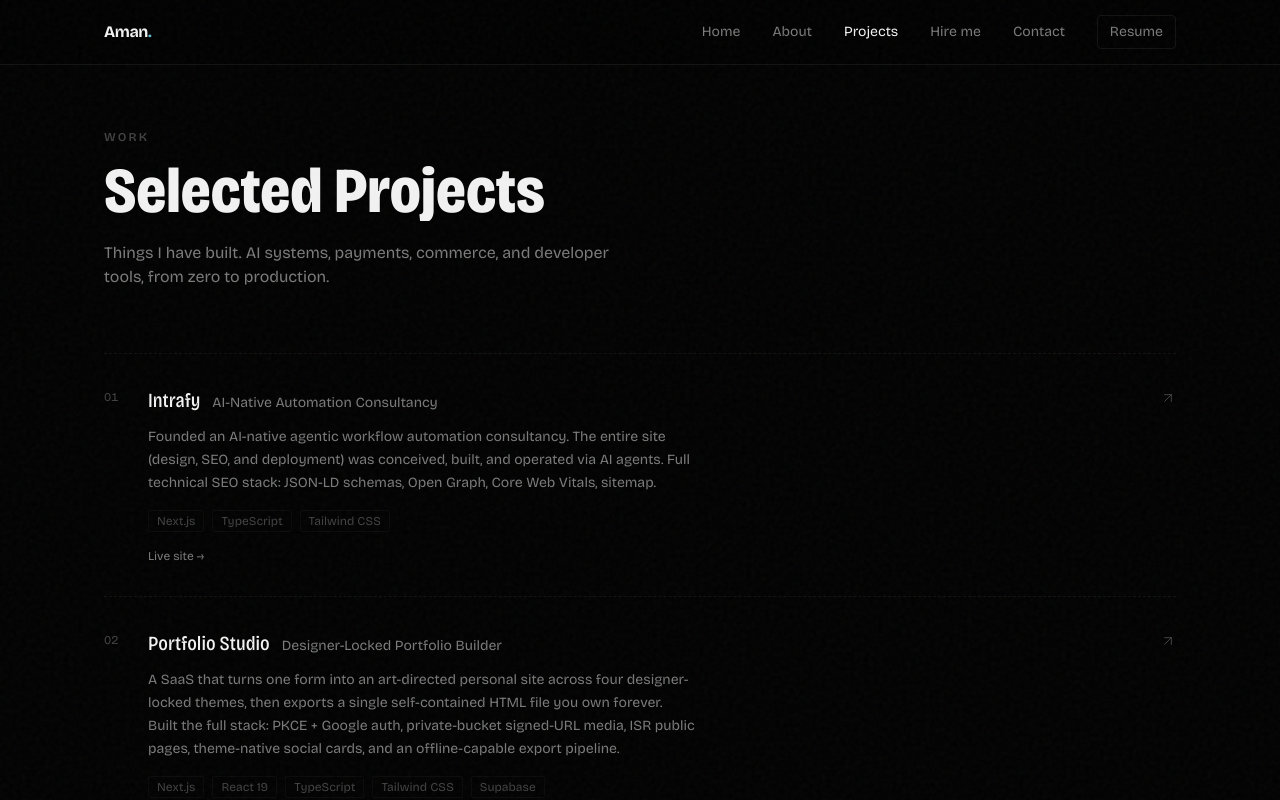
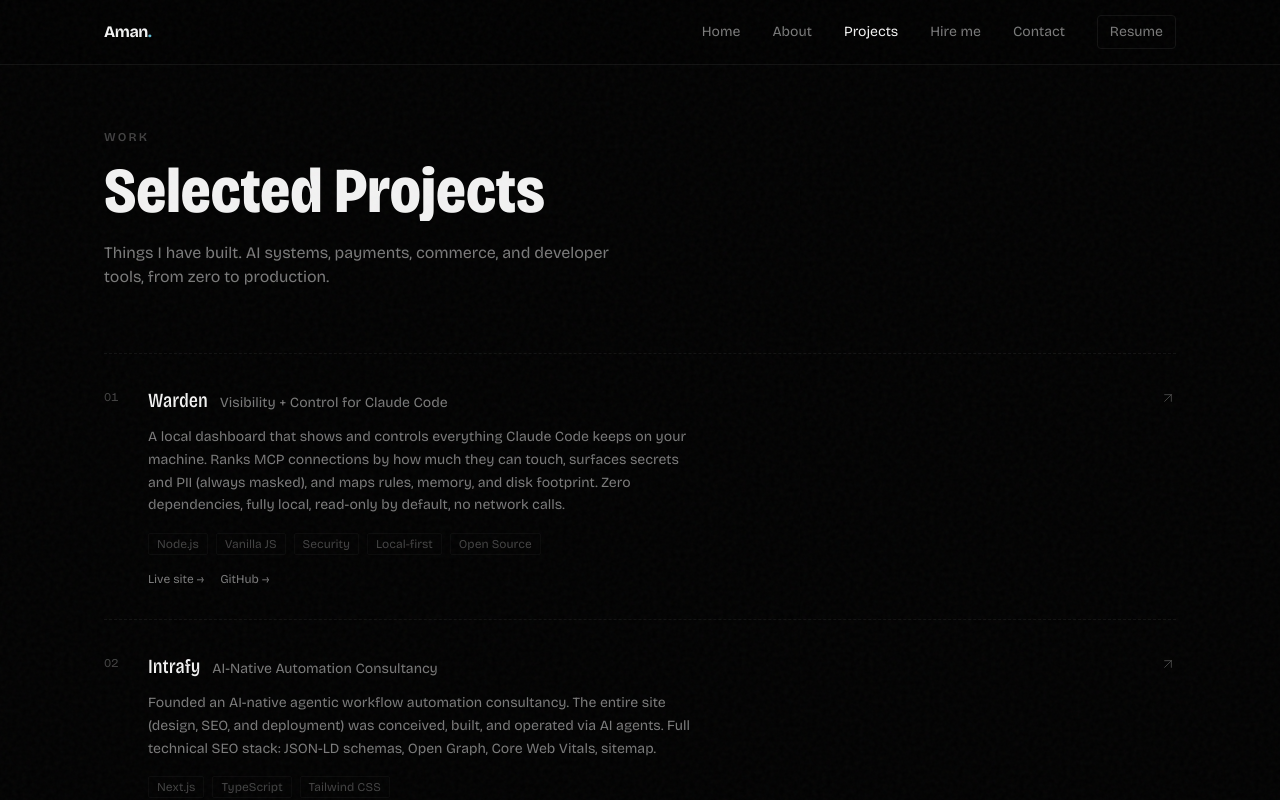
Before and after one commit to AmanKumarVerma11/AmanKumarVerma11.github.io, a React (Vite) app: page /projects in a window 1280 px wide. Shown: the top 800 px of the page. Built offline with nearby package versions, Linux system fonts and the light colour scheme.

Commit message:
feat: add Warden project to the roster and update featured projects list

```diff
--- a/src/data/projects.js
+++ b/src/data/projects.js
@@ -6,6 +6,16 @@
 // together. Do not hardcode a project count anywhere else.
 
 export const projects = [
+  {
+    id: 'warden',
+    title: 'Warden',
+    subtitle: 'Visibility + Control for Claude Code',
+    description:
+      'A local dashboard that shows and controls everything Claude Code keeps on your machine. Ranks MCP connections by how much they can touch, surfaces secrets and PII (always masked), and maps rules, memory, and disk footprint. Zero dependencies, fully local, read-only by default, no network calls.',
+    tech: ['Node.js', 'Vanilla JS', 'Security', 'Local-first', 'Open Source'],
+    link: 'https://warden.amankrverma.in/',
+    github: 'https://github.com/AmanKumarVerma11/warden',
+  },
   {
     id: 'intrafy',
     title: 'Intrafy',
@@ -99,7 +109,7 @@ export const projects = [
 ];
 
 /** Ids surfaced in the Home page's "Selected Work" strip, in display order. */
-export const FEATURED_IDS = ['portfolio-studio', 'wanderlore', 'traxsis'];
+export const FEATURED_IDS = ['warden', 'portfolio-studio', 'wanderlore'];
 
 export const featuredProjects = FEATURED_IDS.map(id =>
   projects.find(p => p.id === id)
```
